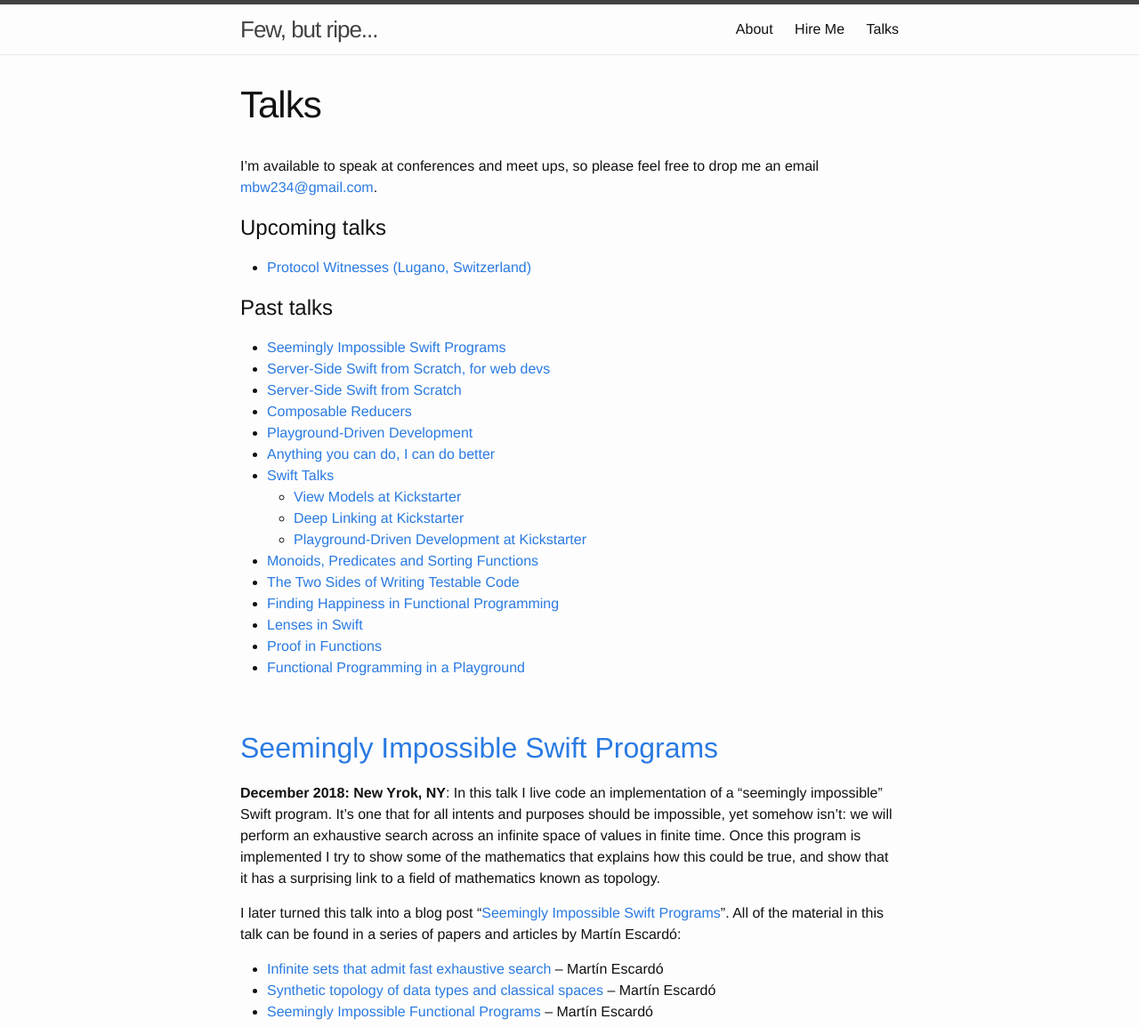
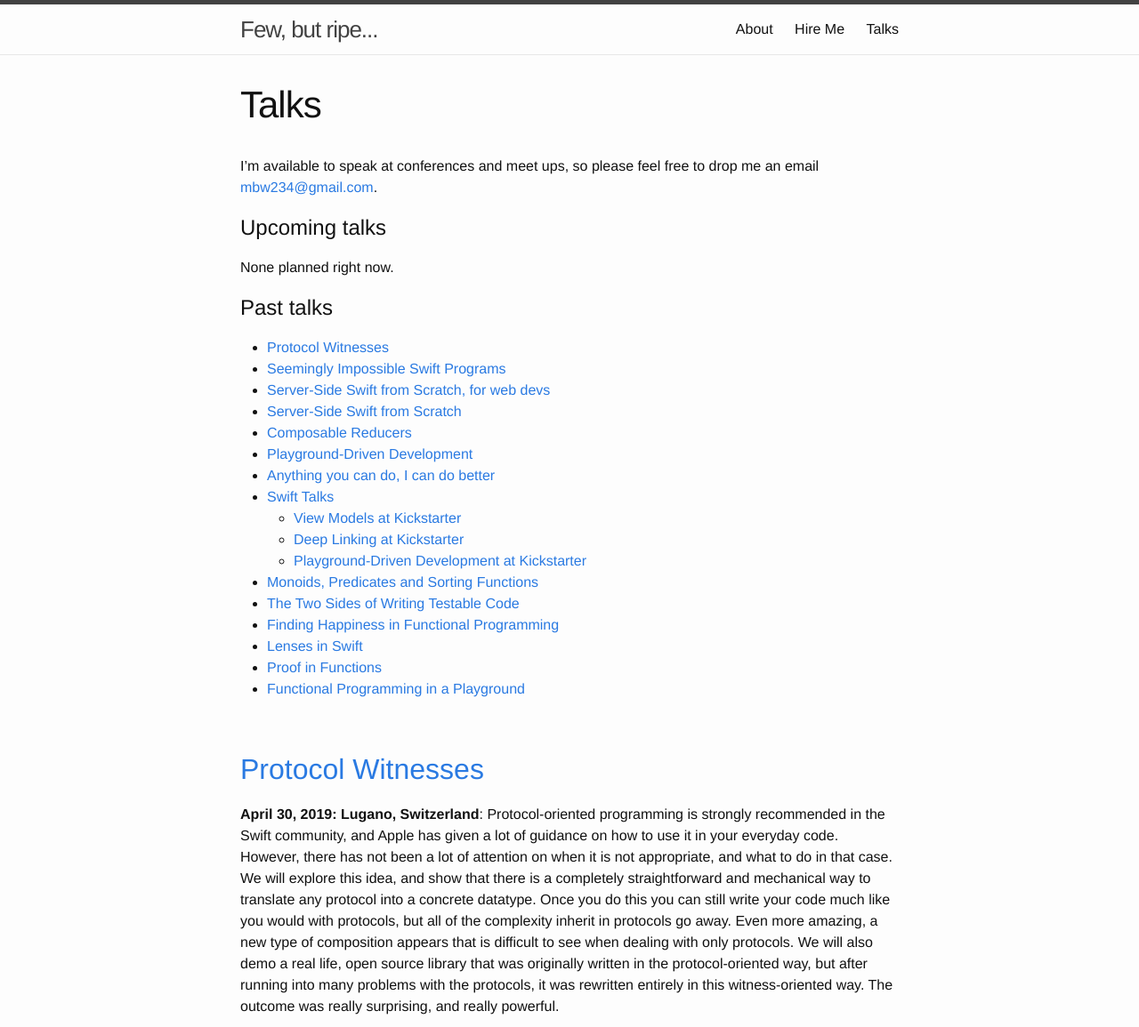
Before and after one commit to mbrandonw/mbrandonw.github.io, a Jekyll site: the page built from talks.md, in a window 1280 px wide and 1400 px high, cut to the strip 0-1155 px from the top of the window. Shown: the whole strip at 89% size. Built offline with Jekyll 4.4.1, drawn with Linux system fonts in a browser that asks for light colours.

Commit message:
Added protocol witness talk.

```diff
--- a/talks.md
+++ b/talks.md
@@ -9,10 +9,11 @@ I’m available to speak at conferences and meet ups, so please feel free to dro
 
 # Upcoming talks
 
-* [Protocol Witnesses (Lugano, Switzerland)](https://appbuilders.ch)
+None planned right now.
 
 # Past talks
 
+* [Protocol Witnesses](#protocol-witnesses)
 * [Seemingly Impossible Swift Programs](#seemingly-impossible-swift-programs)
 * [Server-Side Swift from Scratch, for web devs](#server-side-swift-from-scratch-for-web-devs)
 * [Server-Side Swift from Scratch](#server-side-swift-from-scratch)
@@ -29,6 +30,14 @@ I’m available to speak at conferences and meet ups, so please feel free to dro
 * [Lenses in Swift](#lenses-in-swift)
 * [Proof in Functions](#proof-in-functions)
 * [Functional Programming in a Playground](#functional-programming-in-a-playground)
+
+<br>
+
+## [Protocol Witnesses](https://www.youtube.com/watch?v=3BVkbWXcFS4)
+
+**April 30, 2019: Lugano, Switzerland**: Protocol-oriented programming is strongly recommended in the Swift community, and Apple has given a lot of guidance on how to use it in your everyday code. However, there has not been a lot of attention on when it is not appropriate, and what to do in that case. We will explore this idea, and show that there is a completely straightforward and mechanical way to translate any protocol into a concrete datatype. Once you do this you can still write your code much like you would with protocols, but all of the complexity inherit in protocols go away. Even more amazing, a new type of composition appears that is difficult to see when dealing with only protocols. We will also demo a real life, open source library that was originally written in the protocol-oriented way, but after running into many problems with the protocols, it was rewritten entirely in this witness-oriented way. The outcome was really surprising, and really powerful.
+
+<iframe width="560" height="315" src="https://www.youtube.com/embed/3BVkbWXcFS4" frameborder="0" allow="accelerometer; autoplay; encrypted-media; gyroscope; picture-in-picture" allowfullscreen></iframe>
 
 <br>
 
```
Also changed, not shown: Gemfile.lock.
